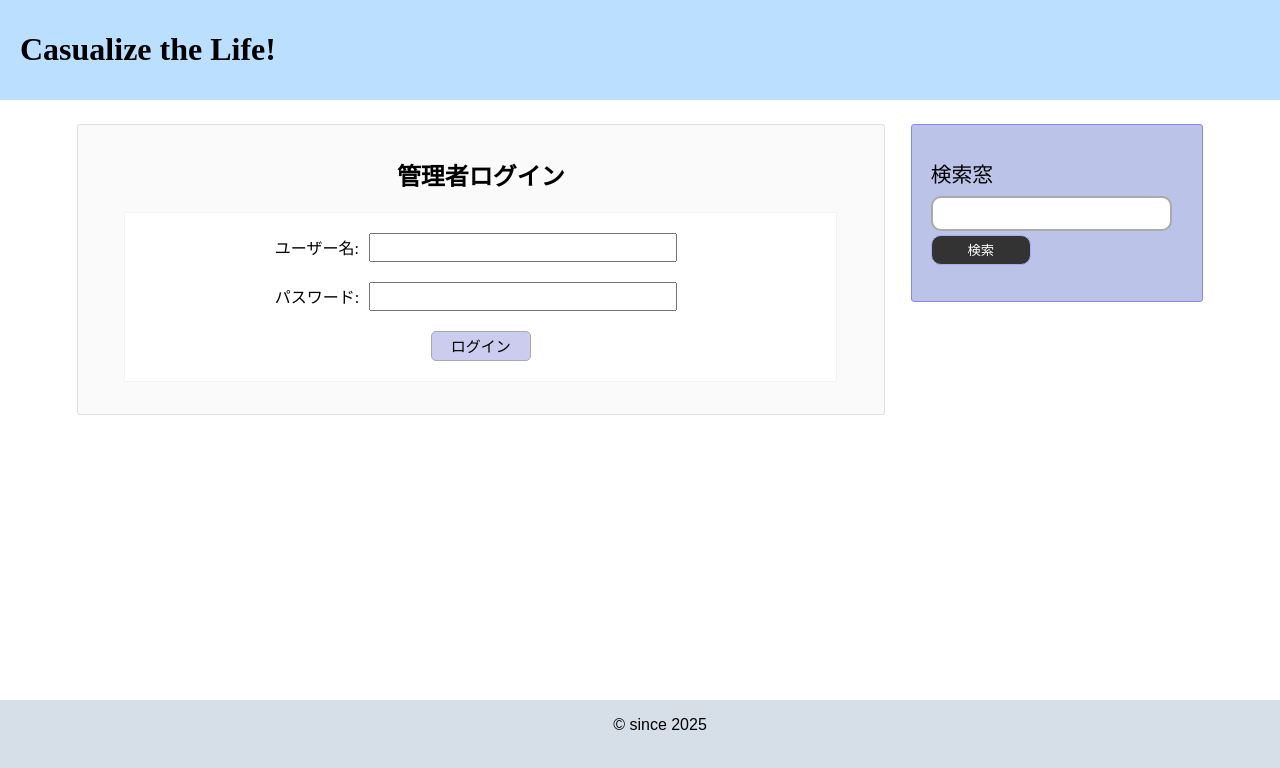
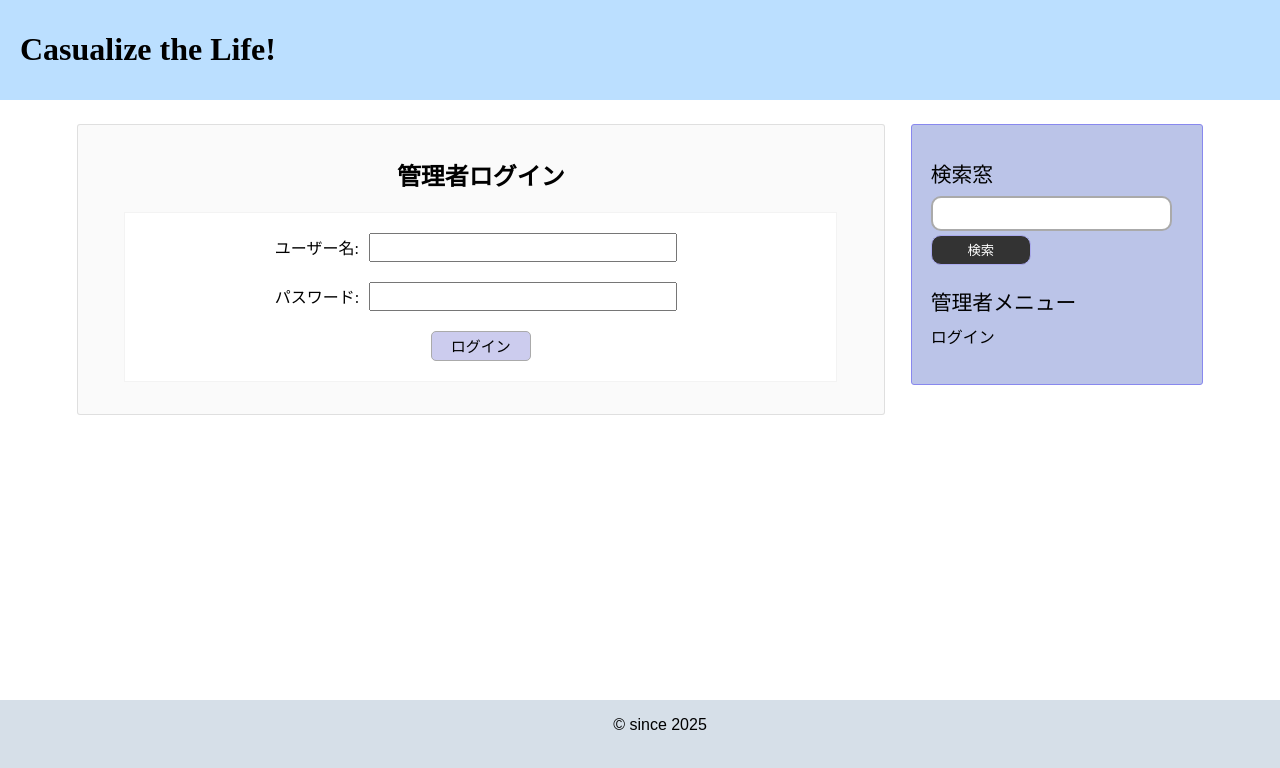
Before and after one commit to grkon03/newblog, a React (Create React App) app in the folder frontend/: page /admin/login in a window 1280 px wide. Shown: the top 768 px of the page. Built offline with nearby package versions, Linux system fonts and the light colour scheme; a web font is replaced by a local one.

Commit message:
add some items to sidearea and fix login function

```diff
--- a/frontend/src/admin/login.tsx
+++ b/frontend/src/admin/login.tsx
@@ -35,8 +35,8 @@ const LoginPage: React.FC<Props> = ({ mainareaprops }) => {
       password: password,
     };
 
-    Login(req).then((ok) => {
-      if (ok) {
+    Login(req).then((res) => {
+      if (res.IsOK()) {
         AfterSucceeded();
       } else {
         AfterFailed();
--- a/frontend/src/api/user.ts
+++ b/frontend/src/api/user.ts
@@ -31,6 +31,11 @@ type LoginResponse = {
 export async function Login(req: LoginRequest): Promise<Result<LoginResponse>> {
   const res = await API.POST<LoginResponse>('/login', req);
 
+  if (res.IsOK()) {
+    localStorage.setItem('token', res.result.token);
+    localStorage.setItem('user', JSON.stringify(res.result.user));
+  }
+
   return res;
 }
 
--- a/frontend/src/base-component/sidearea/admin.tsx
+++ b/frontend/src/base-component/sidearea/admin.tsx
@@ -17,6 +17,12 @@ const Menu: React.FC = () => {
       <div className={sastyles.sai_content}>
         <div
           className={styles.menuitem}
+          onClick={() => navigate('/admin/dashboard')}
+        >
+          ダッシュボード
+        </div>
+        <div
+          className={styles.menuitem}
           onClick={() => navigate('/admin/editarticle')}
         >
           記事を作成する
--- a/frontend/src/base-component/sidearea/normal.tsx
+++ b/frontend/src/base-component/sidearea/normal.tsx
@@ -1,4 +1,5 @@
 import React from 'react';
+import { useNavigate } from 'react-router-dom';
 import sastyles from '../sidearea.module.css';
 import styles from './normal.module.css';
 
@@ -14,4 +15,19 @@ const Search: React.FC = () => {
   );
 };
 
-export const NormalSA = [<Search key="sai_search" />];
+const ForAdmin: React.FC = () => {
+  const navigate = useNavigate();
+  return (
+    <div className={sastyles.sa_item}>
+      <div className={sastyles.sai_title}>管理者メニュー</div>
+      <div className={sastyles.sai_content}>
+        <div onClick={() => navigate('/admin/login')}>ログイン</div>
+      </div>
+    </div>
+  );
+};
+
+export const NormalSA = [
+  <Search key="sai_search" />,
+  <ForAdmin key="foradmin" />,
+];
```
